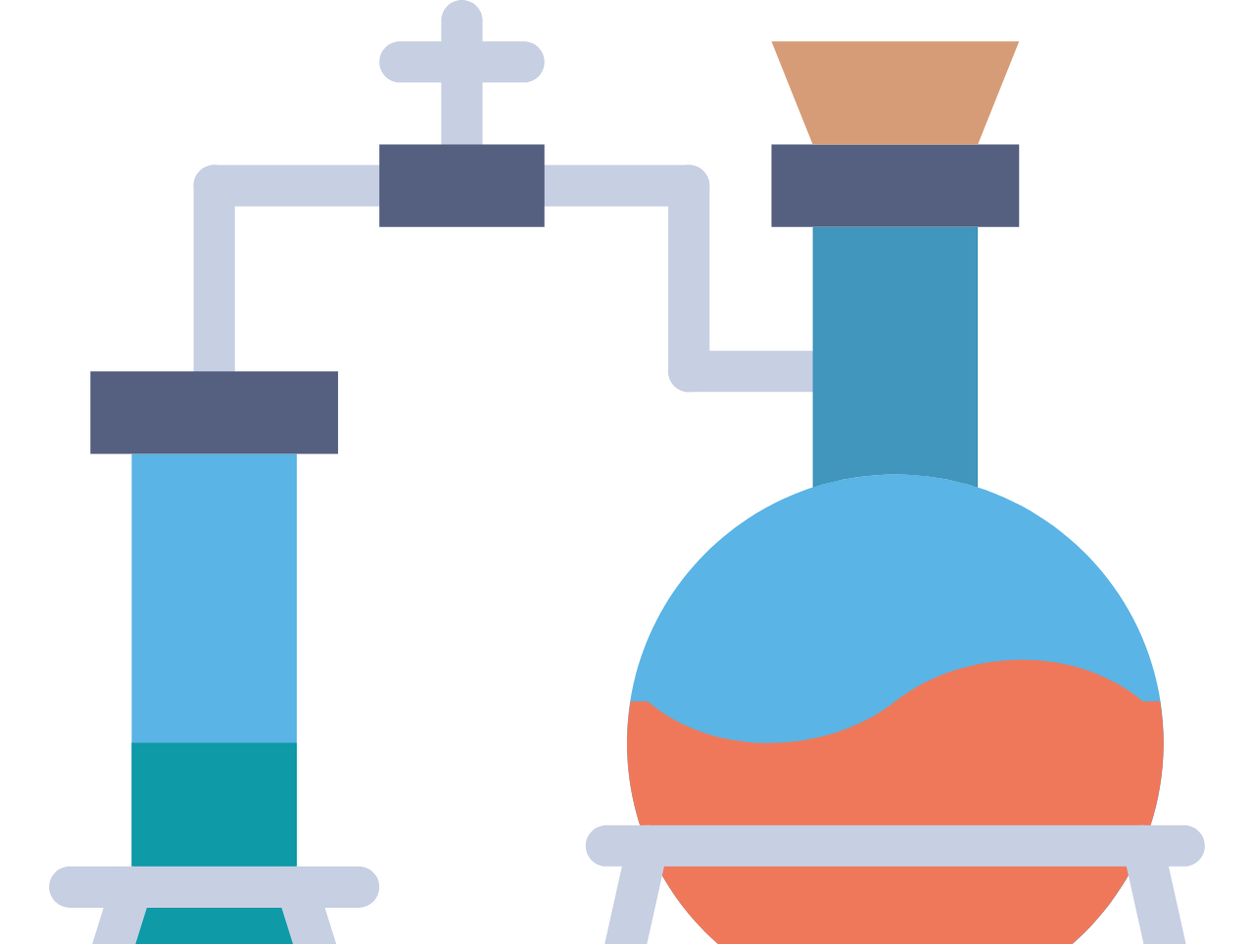
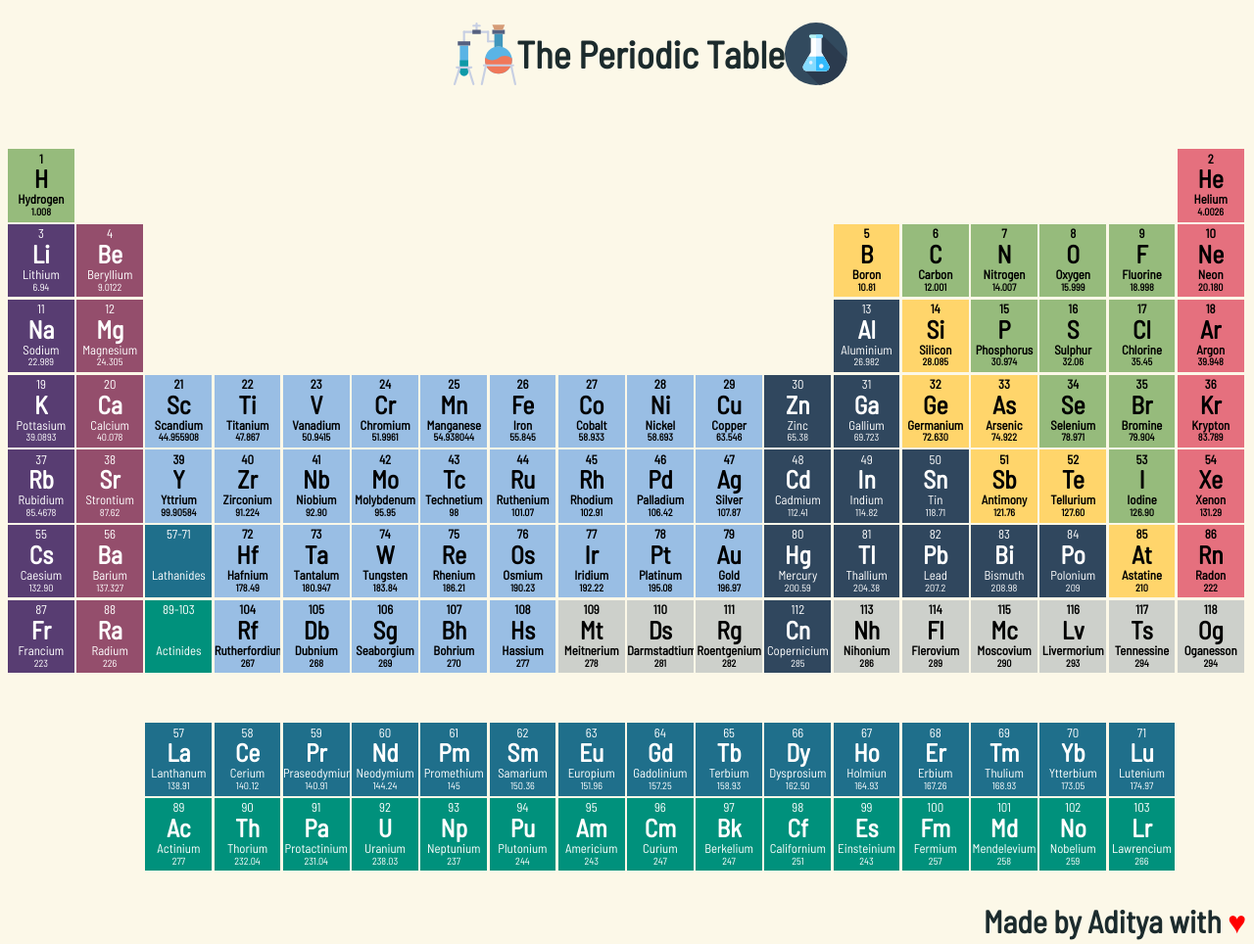
Before and after one commit to AdityaChaudhary0005/Periodic-table, a plain HTML site: page index.html in a window 1280 px wide. Shown: the top 964 px of the page at 98% size. Drawn offline with Linux system fonts and the light colour scheme.

Commit message:
Update style.css

```diff
--- a/style.css
+++ b/style.css
@@ -2,14 +2,42 @@
 body{
     font-family: "Barlow Semi Condensed";
     margin-top: 0px;
+    background-color: #fcf8e8;
+}
+
+.heading{
+    margin-left: 36%;
+    display:flex;
+    align-items: center;
+    align-content: center;
+}
+
+.heading > img{
+    max-width: 5vw;
+}
+
+h2{
+    color: #1c2b2d;
+    font-weight: bold;
+    text-align: center;
+    font-size: 3vw;
+}
+
+h3{
+    color:#1c2b2d;
+    font-size: 2.5vw;
+    float: right;
+}
+
+h3 > span {
+    color: red;
 }
 .container{
     margin-top: 40px;
     display: grid;
     grid-template-columns: auto auto auto auto auto auto auto auto auto auto auto auto auto auto auto auto auto auto ;
-    background-color: #ffffff;
+    background-color: #fcf8e8;
     position: relative;
-
 }
 
 .null{
```
